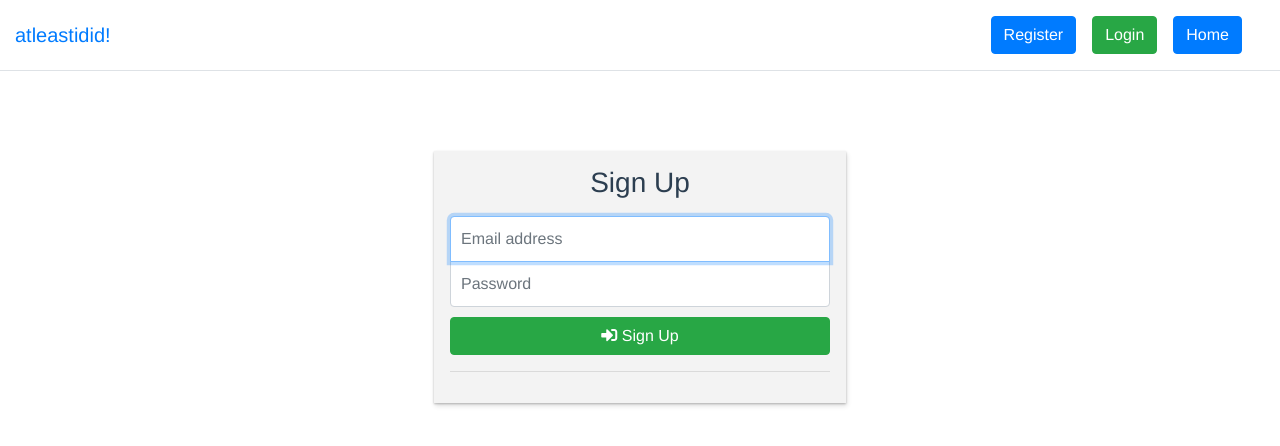
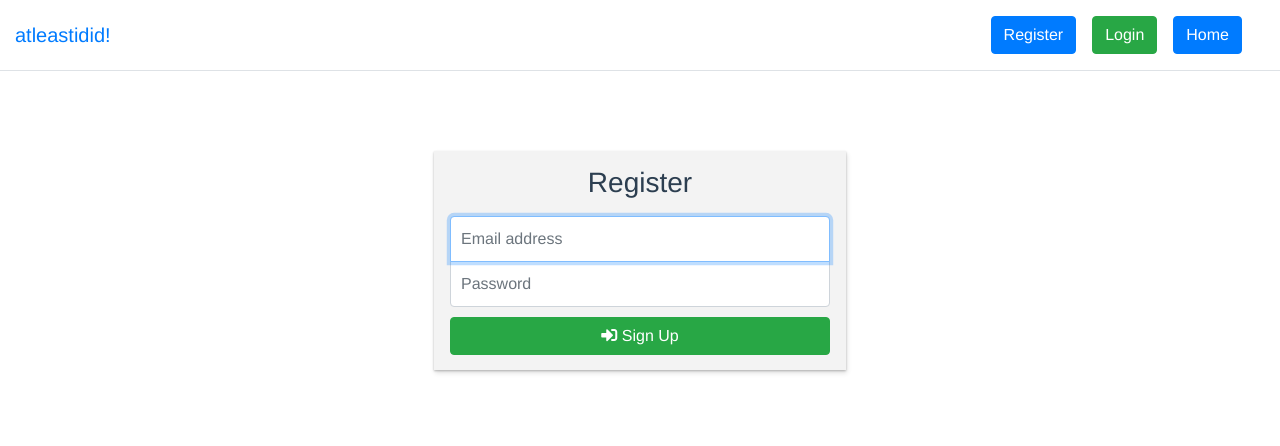
Before and after one commit to dewdad/atleastidid, a Vue app in the folder client/: page /register in a window 1280 px wide. Shown: the top 446 px of the page. Built offline with nearby package versions, Linux system fonts and the light colour scheme; no server answers.

Commit message:
Helper timegit add src/views/Register.vue!

```diff
--- a/client/src/views/Register.vue
+++ b/client/src/views/Register.vue
@@ -1,7 +1,9 @@
 <template>
   <div id="register-form">
     <form class="form-register">
-      <h1 class="h3 mb-3 font-weight-normal" style="text-align: center">Sign Up</h1>
+      <h1 class="h3 mb-3 font-weight-normal text-capitalize" style="text-align: center">
+        {{ $helpers.getPathName($route.path) }}
+      </h1>
       <input
         v-model="email"
         type="email"
@@ -22,7 +24,6 @@
       <button @click.prevent="register" class="btn btn-success btn-block" type="submit">
         <i class="fas fa-sign-in-alt"></i> Sign Up
       </button>
-      <hr />
     </form>
   </div>
 </template>
```
